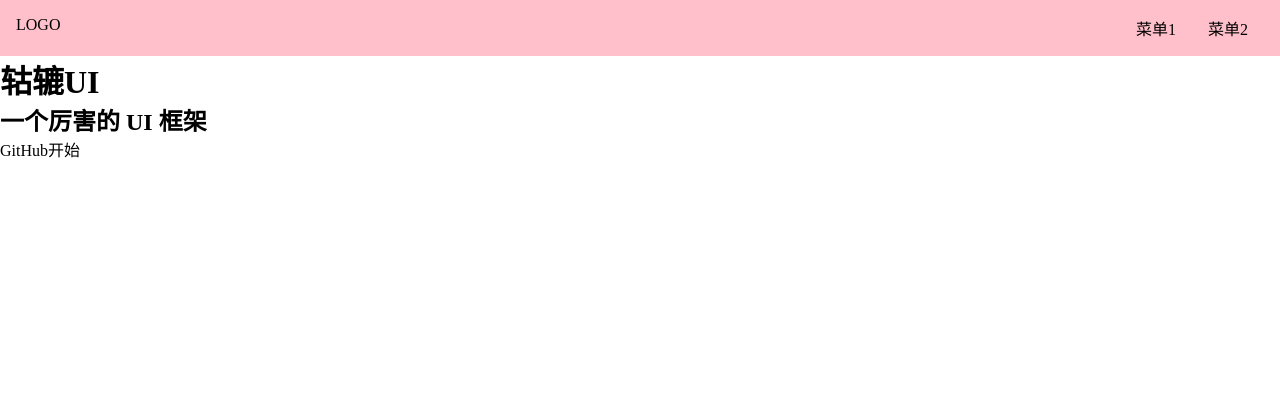
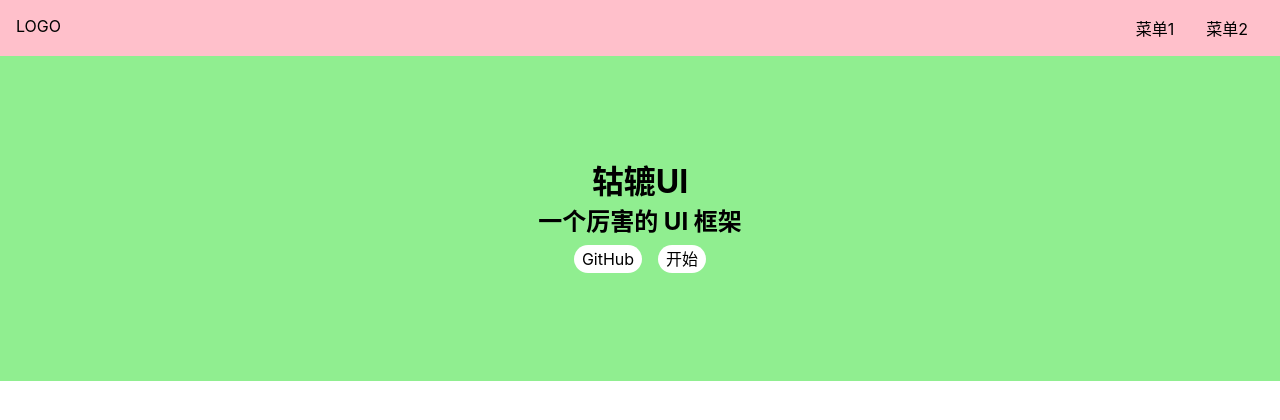
Before and after one commit to dawnliming/My-gulu-demo, a Vue app: page /#/ in a window 1280 px wide. Shown: the top 420 px of the page. Built offline with nearby package versions, Linux system fonts and the light colour scheme.

Commit message:
完成 Home 页面的基本样式

```diff
--- a/src/index.scss
+++ b/src/index.scss
@@ -9,5 +9,11 @@
   color: inherit;
   &:hover{
     border-bottom: 1px solid;
+    cursor: pointer;
   }
 }
+
+body{
+  font-size: 16px;
+  font-family: -apple-system, "Noto Sans", "Helvetica Neue", Helvetica, "Nimbus Sans L", Arial, "Liberation Sans", "PingFang SC", "Hiragino Sans GB", "Noto Sans CJK SC", "Source Han Sans SC", "Source Han Sans CN", "Microsoft YaHei", "Wenquanyi Micro Hei", "WenQuanYi Zen Hei", "ST Heiti", SimHei, "WenQuanYi Zen Hei Sharp", sans-serif;
+}
--- a/src/views/Home.vue
+++ b/src/views/Home.vue
@@ -1,6 +1,6 @@
 <template>
   <div>
-    <topnav/>
+    <Topnav />
     <div class="banner">
       <h1>轱辘UI</h1>
       <h2>一个厉害的 UI 框架</h2>
@@ -20,5 +20,25 @@
 </script>
 
 <style lang="scss" scoped >
-
+.banner{
+  padding: 100px 0;
+  display: flex;
+  justify-content: center;
+  align-items: center;
+  flex-direction: column;
+  background: lightgreen;
+  > .actions{
+    padding: 8px 0;
+    a{
+      margin: 0 8px;
+      background: #fff;
+      display: inline-block;
+      $h: 28px;
+      height: $h;
+      line-height: $h;
+      border-radius: $h/2;
+      padding: 0 8px;
+    }
+  }
+}
 </style>
```
